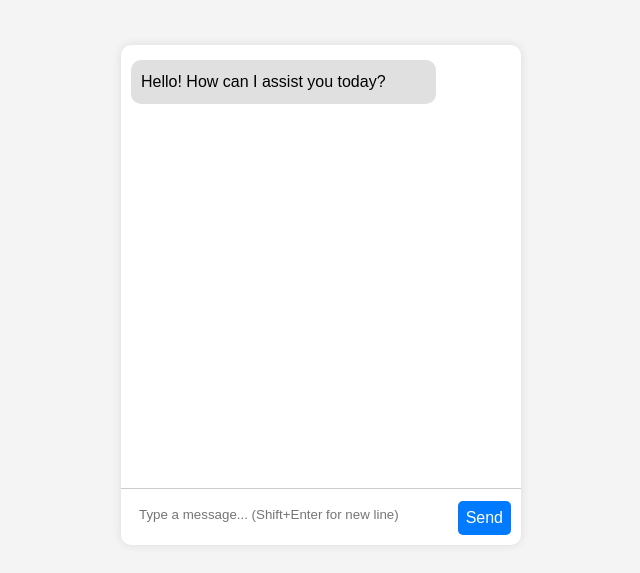
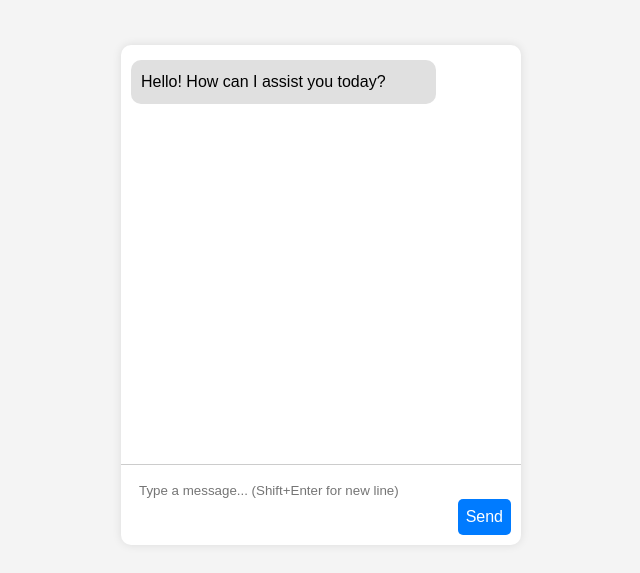
Before and after one commit to shafin-jadavji/chatbot-assistant, a React (Vite) app in the folder frontend/: page / in a window 1280 px wide. Shown: the part 105-678 px from the top of the page, without its empty margins (319-959 px from the left). Built offline with nearby package versions, Linux system fonts and the light colour scheme.

Commit message:
style: increase initial text area size

```diff
--- a/frontend/src/styles.css
+++ b/frontend/src/styles.css
@@ -57,9 +57,11 @@ body {
     border-radius: 5px;
     resize: none;
     font-family: Arial, sans-serif;
-      min-height: 20px;
-      max-height: 100px;
-      overflow-y: auto;
+    min-height: 60px; /* Initial height for 3 lines */
+    max-height: 100px; /* Maximum height for about 5 lines */
+    overflow-y: auto; /* Add scrollbar when content exceeds max-height */
+    line-height: 1.2; /* Consistent line height */
+    box-sizing: border-box;
   }
 
   /*
@@ -78,8 +80,9 @@ body {
     border: none;
     border-radius: 5px;
     cursor: pointer;
+    align-self: flex-end;
+    height: 36px; /* Fixed height to align with textarea */
 }
-
 .loading-message {
     font-style: italic;
     color: gray;
```
Lines whose indentation alone changed are shown as unchanged.
